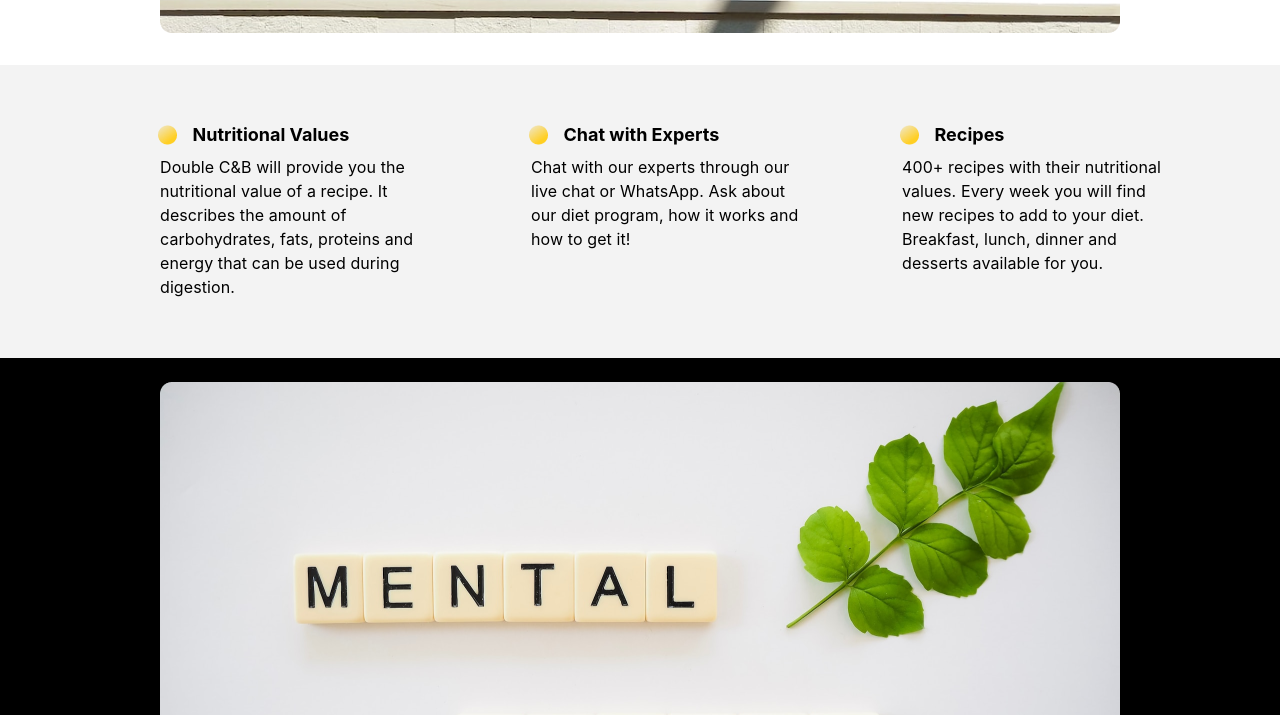
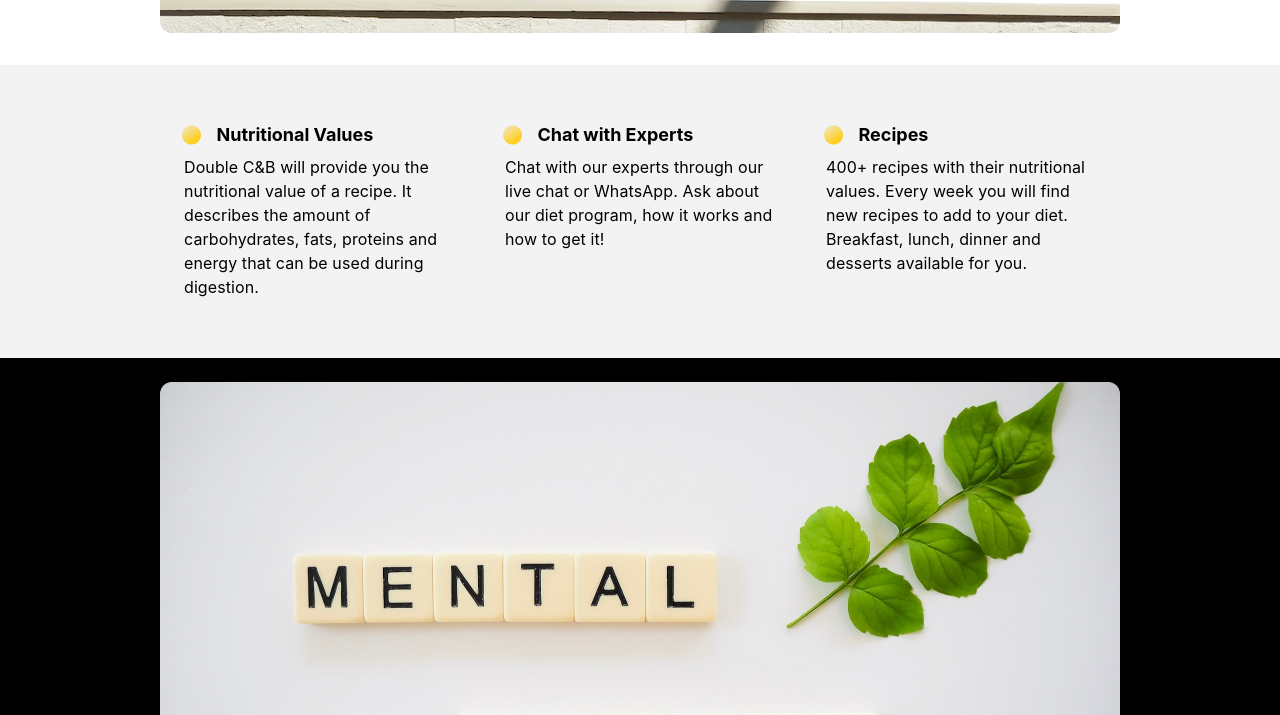
Before and after one commit to isoqovaogilshod/cheese-figma, a plain HTML site: page index.html in a window 1280 px wide. Shown: the part 879-1594 px from the top of the page. Drawn offline with Linux system fonts and the light colour scheme; a web font is replaced by a local one.

Commit message:
push finish

```diff
--- a/style/style.css
+++ b/style/style.css
@@ -290,7 +290,7 @@ i {
     display: flex;
     flex-direction: row;
     padding: 3.9rem 0;
-    column-gap: 10.1rem;
+    column-gap: 5.1rem;
   }
   .info .info-icon-item {
     margin-right: 8rem;
@@ -474,7 +474,6 @@ i {
   }
   .commentary .cards {
     display: flex;
-    column-gap: 7rem;
     justify-content: center;
   }
   .commentary .cards .none_1 {
```
Also changed, not shown: 1 other file.
